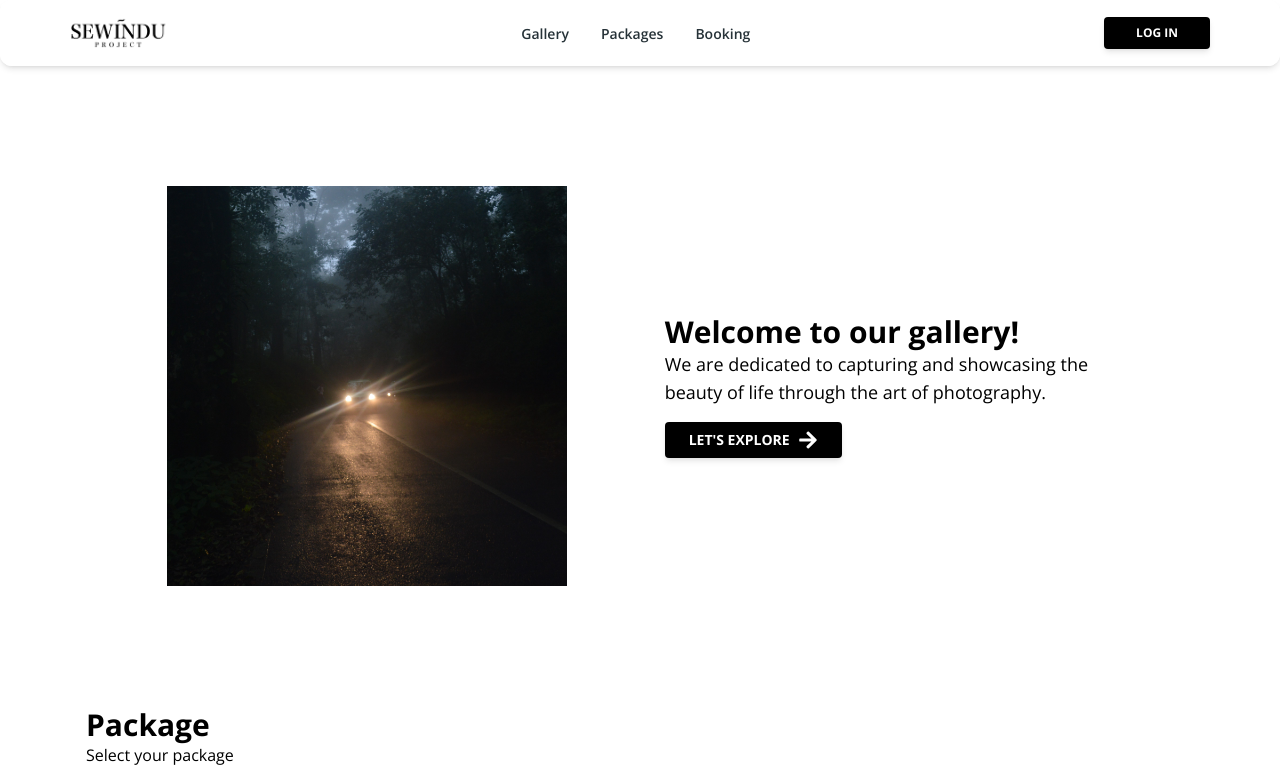
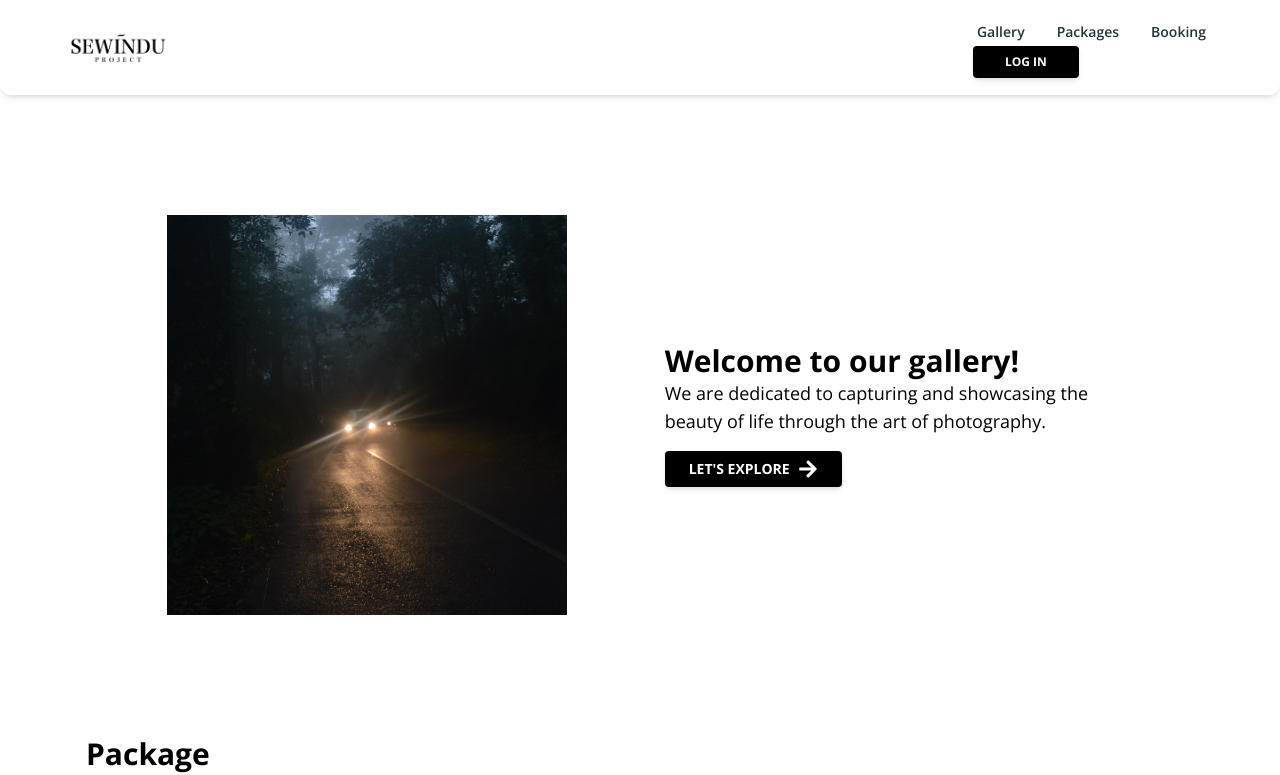
Before and after one commit to khafidf/sewinduproject.id-react-app, a React (Vite) app: page / in a window 1280 px wide. Shown: the top 775 px of the page. Built offline with nearby package versions, Linux system fonts and the light colour scheme.

Commit message:
Adjust navbar

```diff
--- a/src/components/Nav.jsx
+++ b/src/components/Nav.jsx
@@ -73,9 +73,12 @@ export const Nav = () => {
 						alt="sewinduproject.id"
 					/>
 				</a>
-				<div className="hidden lg:block">{navList}</div>
-				<div className="flex items-center gap-x-1">
-					{token ? <p>{user}</p> : <LoginModal openNav={openNav} />}
+				<div className="hidden lg:block">
+					{navList}
+
+					<div className="flex items-center gap-x-1">
+						{token ? <p>{user}</p> : <LoginModal openNav={openNav} />}
+					</div>
 				</div>
 				<IconButton
 					variant="text"
```
